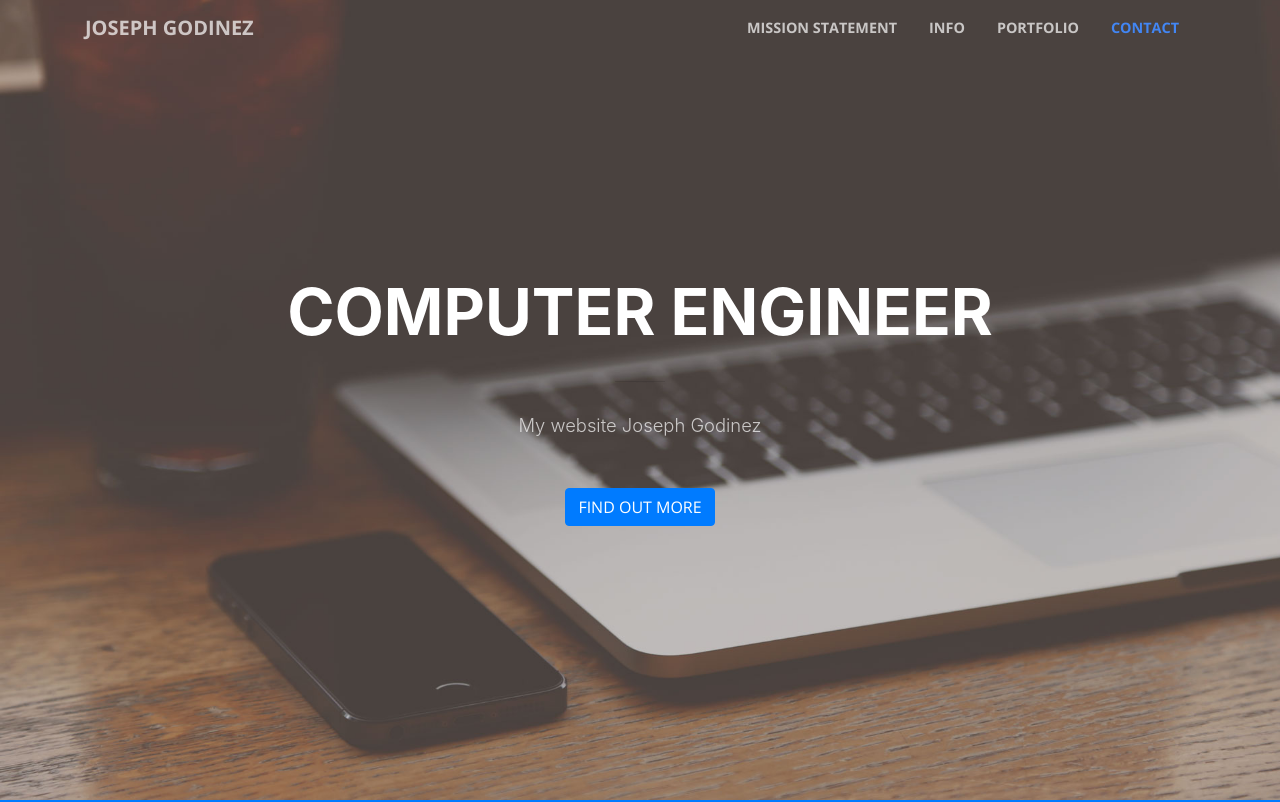
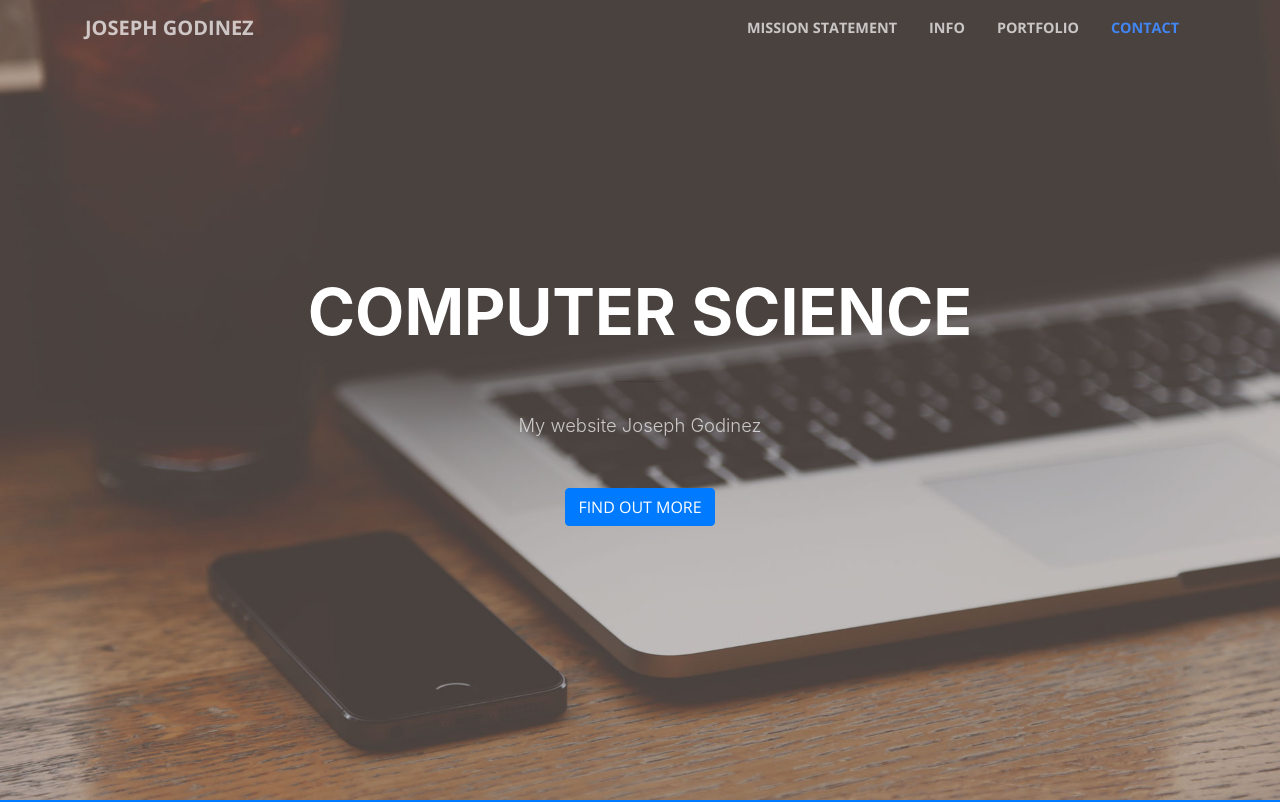
Before and after one commit to Mariano2nd/Mariano2nd.github.io, a website with bundled scripts: page index.html in a window 1280 px wide. Shown: the top 802 px of the page. Built offline with nearby package versions, Linux system fonts and the light colour scheme.

Commit message:
First commit

```diff
--- a/index.html
+++ b/index.html
@@ -59,7 +59,7 @@
         <div class="row">
           <div class="col-lg-10 mx-auto">
             <h1 class="text-uppercase">
-              <strong>Computer Engineer</strong>
+              <strong>Computer Science</strong>
             </h1>
             <hr>
           </div>
```
